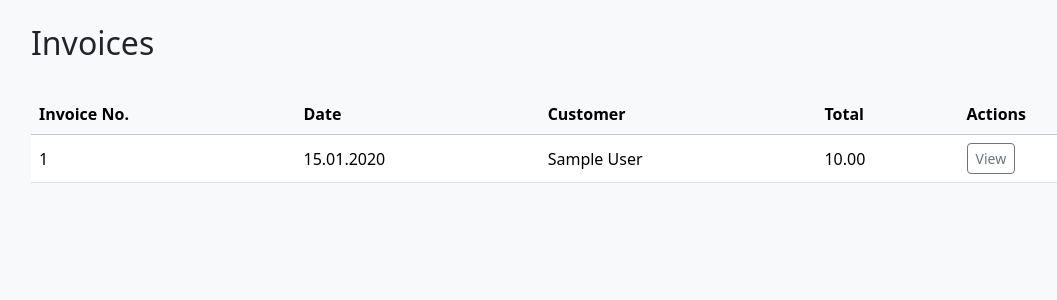
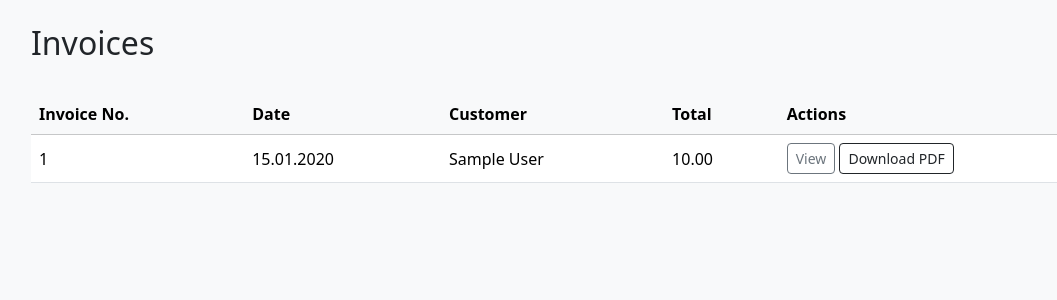
Before and after one commit to sickjedi/ssf-claude, a Python web app: template app/templates/invoices/index.html in a window 1280 px wide. Shown: the top 300 px of the page, without its empty margins (51-1108 px from the left). Run offline with Jinja, Linux system fonts and the light colour scheme; the template is opened without the code that fills it: most values are stand-ins (such as "Sample title", 1, 10 or a date in 2020).

Commit message:
Add "Download PDF" option  to invoices page.

```diff
--- a/app/templates/invoices/index.html
+++ b/app/templates/invoices/index.html
@@ -31,6 +31,7 @@
                 <td>{{ '%.2f' | format(invoice.total) }}</td>
                 <td>
                     <a href="{{ url_for('invoices.view', invoice_id=invoice.id) }}" class="btn btn-sm btn-outline-secondary">View</a>
+                    <a href="{{ url_for('invoices.pdf', invoice_id=invoice.id) }}" class="btn btn-sm btn-outline-dark">Download PDF</a>
                     {% if current_user.can_write %}
                     <a href="{{ url_for('invoices.edit', invoice_id=invoice.id) }}" class="btn btn-sm btn-outline-primary">Edit</a>
                     {% endif %}
```
